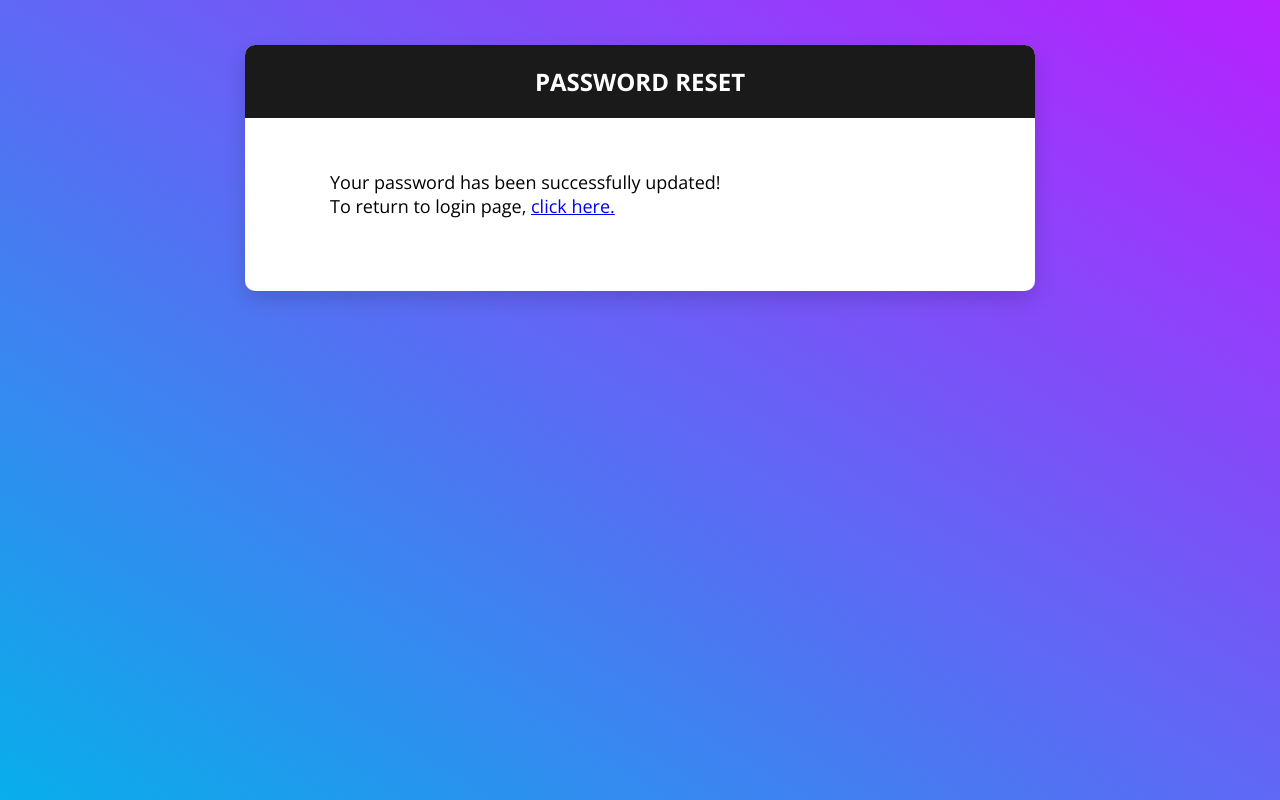
After one commit to nikalinov/zeroed, a Django app: template templates/registration/password_reset_complete.html in a window 1280 px wide. The commit adds this page. Run offline with Django 4.2, Linux system fonts and the light colour scheme; the template is opened without the code that fills it, so the values that code supplies are empty; some libraries are stand-ins or nearby versions.

```diff
--- a/miniblog/urls.py
+++ b/miniblog/urls.py
@@ -27,5 +27,5 @@ urlpatterns = [
     path('', RedirectView.as_view(url='feed/', permanent=True)),
     path('account/', include('django.contrib.auth.urls')),
     path('account/register/', views.register, name='register'),
-    path('account/register/success/<int:pk>', views.register_success, name='register-success')
+    path('account/register/success/<int:pk>', views.register_success, name='register-success'),
 ] + static(settings.STATIC_URL, document_root=settings.STATIC_ROOT)
--- a/static/css/main.css
+++ b/static/css/main.css
@@ -769,7 +769,7 @@ input {
   }
 }
 
-input:invalid {
+.invalid-input {
     background-color: ivory;
     border: none;
     outline: 2px solid red;
--- /dev/null
+++ b/templates/registration/password_reset_complete.html
@@ -0,0 +1,24 @@
+{% extends 'registration/base_generic.html' %}
+
+{% block title %}
+  Password reset
+{% endblock %}
+
+{% block content %}
+  {% csrf_token %}
+  <div class="page-wrapper bg-gra-03 p-t-45 p-b-50">
+    <div class="wrapper wrapper--w790">
+      <div class="card card-5">
+        <div class="card-heading">
+          <h2 class="title">Password reset</h2>
+        </div>
+        <div class="card-body">
+          <div class="text" style="font-size: 18px">
+            <p>Your password has been successfully updated!</p>
+            <p>To return to login page, <a href="{% url 'login' %}">click here.</a></p>
+          </div>
+        </div>
+      </div>
+    </div>
+  </div>
+{% endblock %}
--- a/templates/registration/register.html
+++ b/templates/registration/register.html
@@ -51,6 +51,7 @@
                             </div>
                             <div class="form-row">
                                 <!-- TODO do something with {{ form.password.errors }}-->
+                                <!-- TODO {% if form.password.errors %}invalid-input{% endif %} -->
                                 <label for="password" class="name">Password:</label>
                                 <div class="value">
                                     <div class="input-group">
```
Also changed, not shown: miniblog/settings.py (+13 -0 lines), templates/registration/logout.html (added, +26 -0 lines), templates/registration/password_reset_confirm.html (+10 -2 lines), db.sqlite3, 1 other file.
